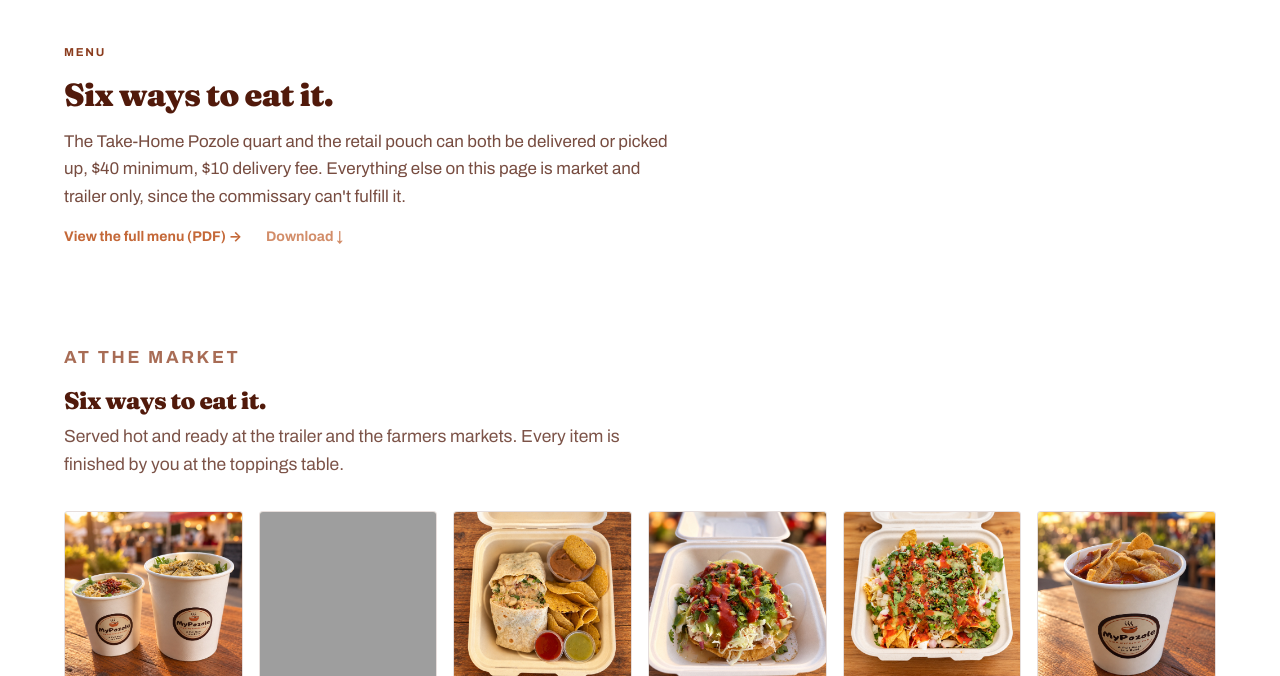
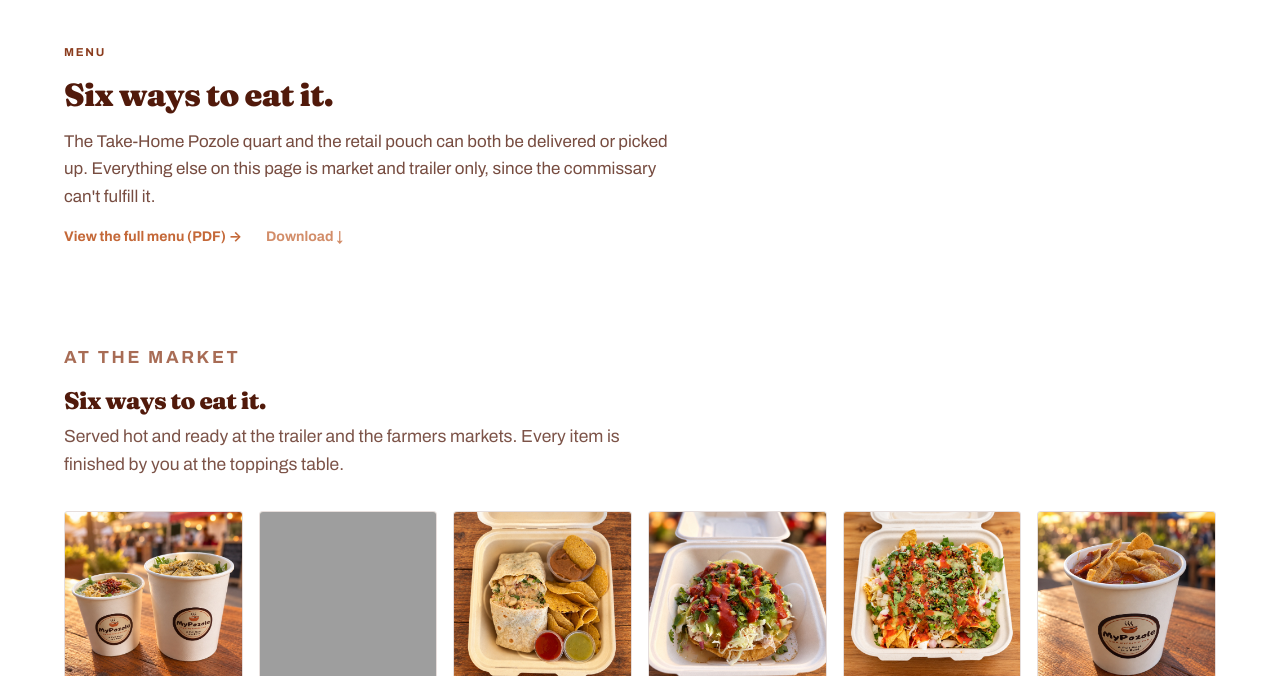
Before and after one commit to Mypozole/Mypozole.github.io, an Astro site: page /menu in a window 1280 px wide. Shown: the part 124-800 px from the top of the page. Built offline with nearby package versions, Linux system fonts and the light colour scheme; Astro itself is replaced by a stand-in of ours; grey boxes are pictures that could not be loaded.

Commit message:
Remove $40 minimum and $10 delivery fee from menu intro (Square handles these)

```diff
--- a/src/pages/menu.astro
+++ b/src/pages/menu.astro
@@ -1,7 +1,6 @@
 ---
 import BaseLayout from '../layouts/BaseLayout.astro';
 import MenuTeaser from '../components/MenuTeaser.astro';
-import onlineOrdering from '../data/online-ordering.json';
 import menuExtras from '../data/menu-extras.json';
 import site from '../data/site.json';
 
@@ -13,8 +12,7 @@ const fmtPrice = (n: number) => `$${n.toFixed(2).replace(/\.00$/, '')}`;
       <p class="label">Menu</p>
       <h1>Six ways to eat it.</h1>
       <p class="intro">
-        The Take-Home Pozole quart and the retail pouch can both be delivered or picked up,
-        ${onlineOrdering.minimumDollars} minimum, ${onlineOrdering.deliveryFeeDollars} delivery fee.
+        The Take-Home Pozole quart and the retail pouch can both be delivered or picked up.
         Everything else on this page is market and trailer only, since the commissary can't fulfill it.
       </p>
       <div class="pdf-links">
```
